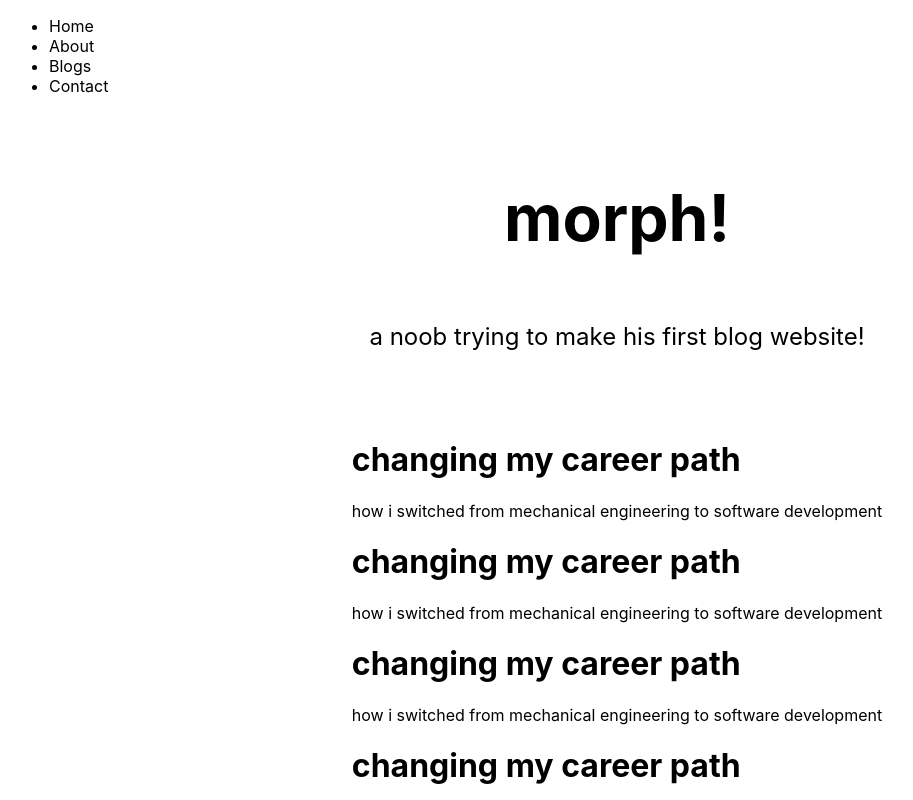
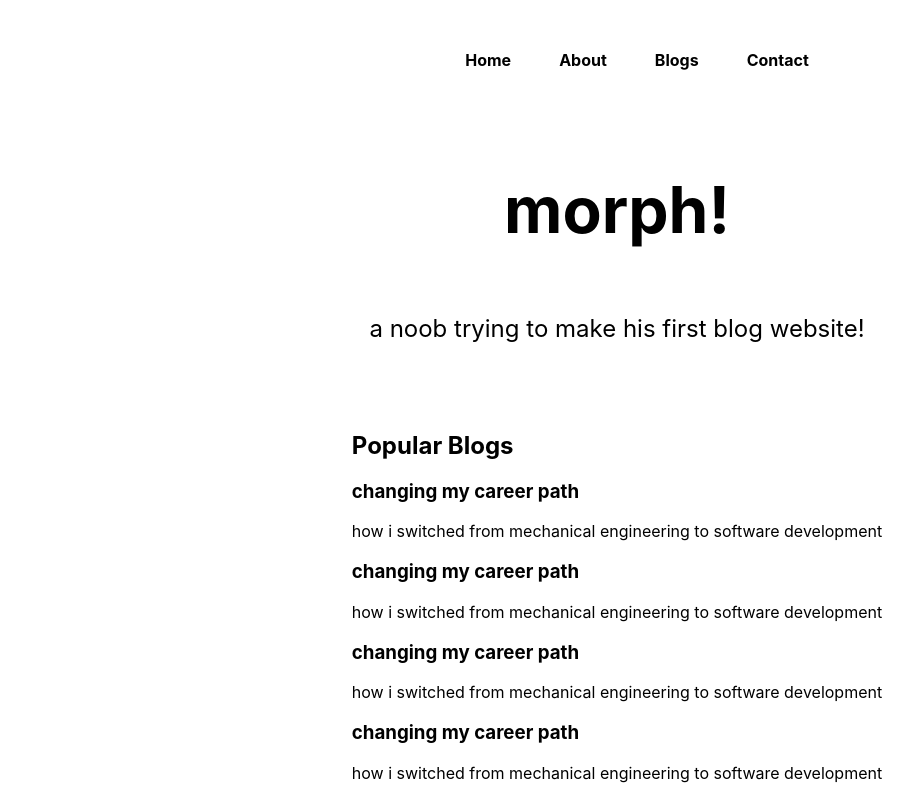
Before and after one commit to dipanc1/morph, a Next.js app: page / in a window 1280 px wide. Shown: the top 800 px of the page, without its empty margins (23-936 px from the left). Built offline with nearby package versions, Linux system fonts and the light colour scheme.

Commit message:
styles add

```diff
--- a/pages/index.js
+++ b/pages/index.js
@@ -12,7 +12,7 @@ export default function Home() {
         <link rel="icon" href="/favicon.ico" />
       </Head>
 
-      <nav>
+      <nav className={styles.mainnav}>
         <ul>
           <li>Home</li>
           <li>About</li>
@@ -32,21 +32,23 @@ export default function Home() {
           a noob trying to make his first blog website!
         </p>
 
+
         <div className="blogs">
+          <h2>Popular Blogs</h2>
           <div className="blogItem">
-            <h1>changing my career path</h1>
+            <h3>changing my career path</h3>
             <p>how i switched from mechanical engineering to software development</p>
           </div>
           <div className="blogItem">
-            <h1>changing my career path</h1>
+            <h3>changing my career path</h3>
             <p>how i switched from mechanical engineering to software development</p>
           </div>
           <div className="blogItem">
-            <h1>changing my career path</h1>
+            <h3>changing my career path</h3>
             <p>how i switched from mechanical engineering to software development</p>
           </div>
           <div className="blogItem">
-            <h1>changing my career path</h1>
+            <h3>changing my career path</h3>
             <p>how i switched from mechanical engineering to software development</p>
           </div>
         </div>
--- a/styles/Home.module.css
+++ b/styles/Home.module.css
@@ -4,7 +4,6 @@
 
 .main {
     min-height: 100vh;
-  padding: 4rem 0;
     flex: 1;
     display: flex;
     flex-direction: column;
@@ -61,8 +60,7 @@
     border-radius: 5px;
     padding: 0.75rem;
     font-size: 1.1rem;
-  font-family: Menlo, Monaco, Lucida Console, Liberation Mono, DejaVu Sans Mono,
-    Bitstream Vera Sans Mono, Courier New, monospace;
+    font-family: Menlo, Monaco, Lucida Console, Liberation Mono, DejaVu Sans Mono, Bitstream Vera Sans Mono, Courier New, monospace;
 }
 
 .grid {
@@ -108,6 +106,18 @@
     margin-left: 0.5rem;
 }
 
+.mainnav ul {
+    display: flex;
+    justify-content: center;
+    margin-top: 50px;
+}
+
+.mainnav li {
+    margin: 0 24px;
+    list-style: none;
+    font-weight: bold;
+}
+
 @media (max-width: 600px) {
     .grid {
         width: 100%;
```
Lines whose indentation alone changed are shown as unchanged.
